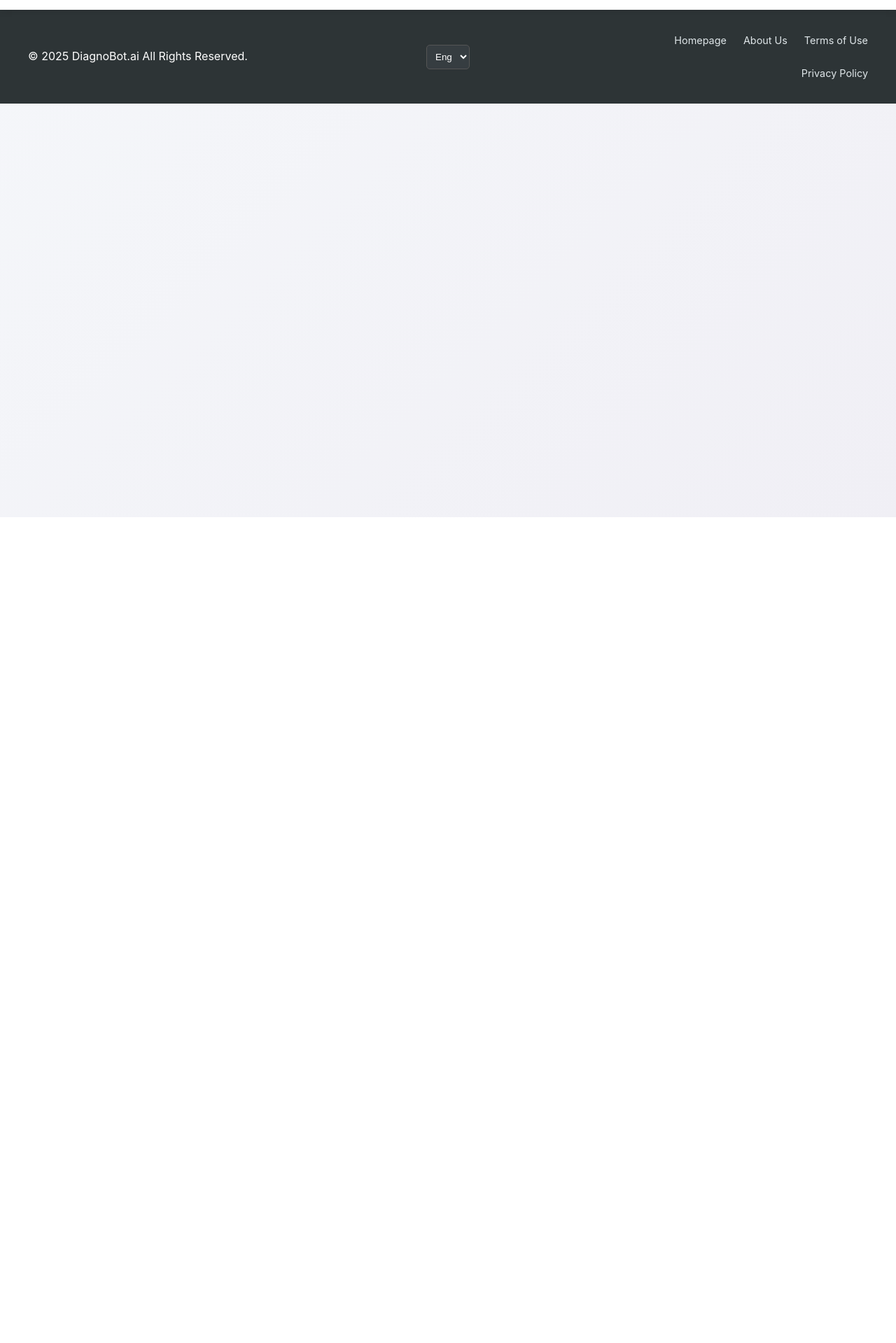
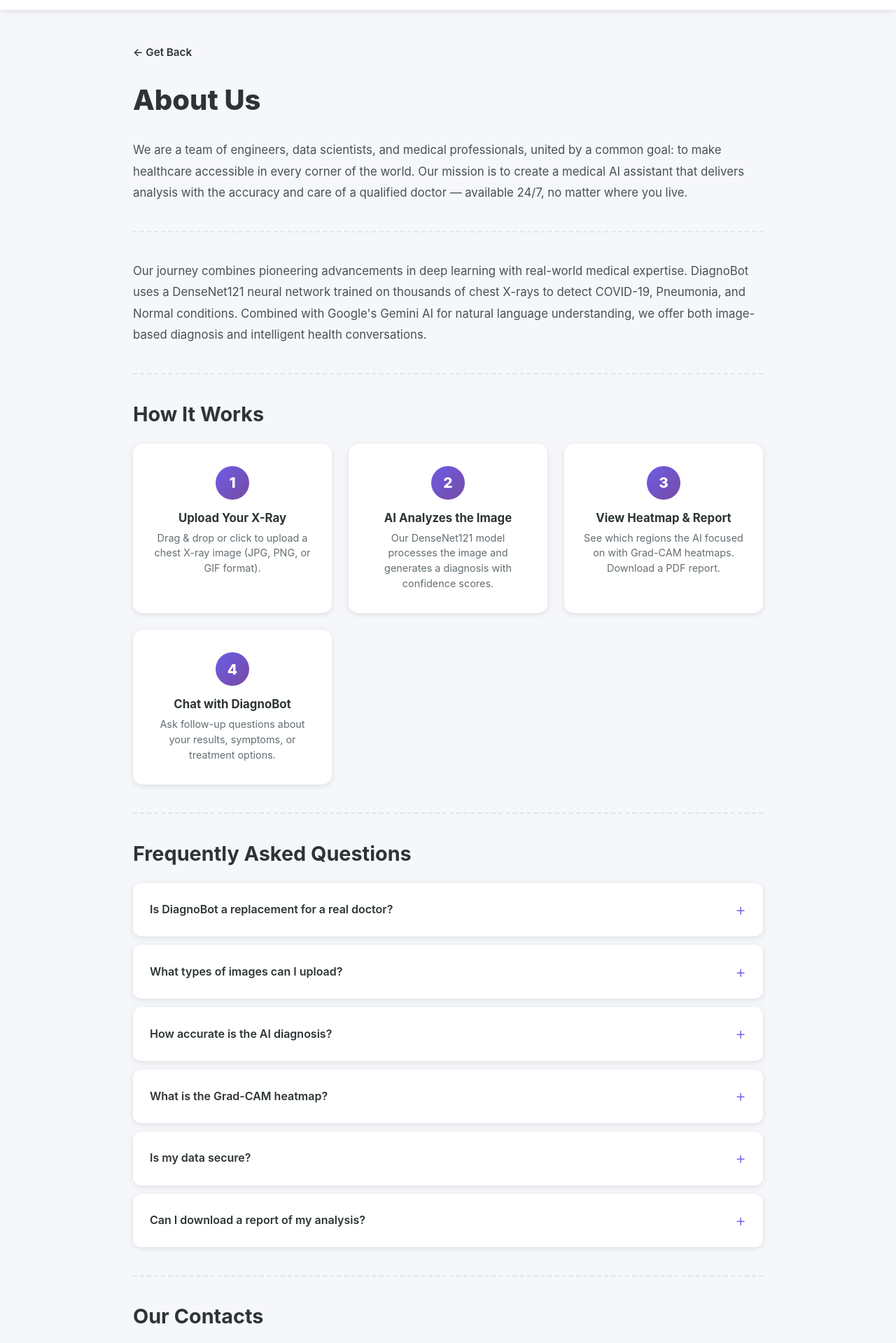
Before and after one commit to PothireddyAkhilKumarReddy/AI-Powered-Diagnosis-Assistant-for-Medical-Imaging, a Vue app in the folder frontend/: page /about in a window 1280 px wide. Shown: the part 61-1980 px from the top of the page at 70% size. Before the commit the page ends 800 px from the top, so only its background shows below. Built offline with nearby package versions, Linux system fonts and the light colour scheme.

Commit message:
feat: add About Us page with How It Works, FAQ, contact info; update footer navigation

```diff
--- a/frontend/src/components/Footer.vue
+++ b/frontend/src/components/Footer.vue
@@ -2,7 +2,7 @@
   <footer class="footer">
     <div class="footer-content">
       <div class="footer-left">
-        © 2025 DiagnoBot.ai All Rights Reserved.
+        © 2026 DiagnoBot.ai All Rights Reserved.
       </div>
       <div class="footer-center">
         <select class="language-selector" title="Select language">
@@ -12,10 +12,11 @@
         </select>
       </div>
       <div class="footer-right">
-        <a href="#" class="footer-link">Homepage</a>
-        <a href="#" class="footer-link">About Us</a>
-        <a href="#" class="footer-link">Terms of Use</a>
-        <a href="#" class="footer-link">Privacy Policy</a>
+        <router-link to="/" class="footer-link">Homepage</router-link>
+        <router-link to="/about" class="footer-link">About Us</router-link>
+        <router-link to="/pricing" class="footer-link">Pricing</router-link>
+        <router-link to="/about" class="footer-link">Terms of Use</router-link>
+        <router-link to="/about" class="footer-link">Privacy Policy</router-link>
       </div>
     </div>
   </footer>
@@ -47,6 +48,7 @@ export default {
 .footer-left {
   flex: 1;
   min-width: 200px;
+  font-size: 0.9rem;
 }
 
 .footer-center {
@@ -80,7 +82,7 @@ export default {
 }
 
 .footer-link:hover {
-  color: #6c5ce7;
+  color: #a29bfe;
 }
 
 @media (max-width: 768px) {
--- /dev/null
+++ b/frontend/src/pages/AboutPage.vue
@@ -0,0 +1,331 @@
+<template>
+  <div class="about-container">
+    <div class="about-content">
+      <router-link to="/" class="back-link">← Get Back</router-link>
+
+      <h1 class="about-title">About Us</h1>
+
+      <div class="about-section">
+        <p class="about-text">
+          We are a team of engineers, data scientists, and medical professionals, united by a common goal:
+          to make healthcare accessible in every corner of the world. Our mission is to create a medical AI
+          assistant that delivers analysis with the accuracy and care of a qualified doctor — available 24/7,
+          no matter where you live.
+        </p>
+      </div>
+
+      <div class="divider"></div>
+
+      <div class="about-section">
+        <p class="about-text">
+          Our journey combines pioneering advancements in deep learning with real-world medical expertise.
+          DiagnoBot uses a DenseNet121 neural network trained on thousands of chest X-rays to detect
+          COVID-19, Pneumonia, and Normal conditions. Combined with Google's Gemini AI for natural language
+          understanding, we offer both image-based diagnosis and intelligent health conversations.
+        </p>
+      </div>
+
+      <div class="divider"></div>
+
+      <!-- How It Works -->
+      <h2 class="section-title">How It Works</h2>
+      <div class="steps-grid">
+        <div class="step-card">
+          <div class="step-number">1</div>
+          <h3>Upload Your X-Ray</h3>
+          <p>Drag & drop or click to upload a chest X-ray image (JPG, PNG, or GIF format).</p>
+        </div>
+        <div class="step-card">
+          <div class="step-number">2</div>
+          <h3>AI Analyzes the Image</h3>
+          <p>Our DenseNet121 model processes the image and generates a diagnosis with confidence scores.</p>
+        </div>
+        <div class="step-card">
+          <div class="step-number">3</div>
+          <h3>View Heatmap & Report</h3>
+          <p>See which regions the AI focused on with Grad-CAM heatmaps. Download a PDF report.</p>
+        </div>
+        <div class="step-card">
+          <div class="step-number">4</div>
+          <h3>Chat with DiagnoBot</h3>
+          <p>Ask follow-up questions about your results, symptoms, or treatment options.</p>
+        </div>
+      </div>
+
+      <div class="divider"></div>
+
+      <!-- FAQ -->
+      <h2 class="section-title">Frequently Asked Questions</h2>
+      <div class="faq-list">
+        <div v-for="(faq, index) in faqs" :key="index" class="faq-item" @click="toggleFaq(index)">
+          <div class="faq-question">
+            <span>{{ faq.question }}</span>
+            <span class="faq-icon">{{ openFaq === index ? '−' : '+' }}</span>
+          </div>
+          <transition name="faq-slide">
+            <div class="faq-answer" v-if="openFaq === index">
+              <p>{{ faq.answer }}</p>
+            </div>
+          </transition>
+        </div>
+      </div>
+
+      <div class="divider"></div>
+
+      <!-- Contact -->
+      <h2 class="section-title">Our Contacts</h2>
+      <div class="contact-info">
+        <p><strong>DiagnoBot AI</strong></p>
+        <p>📧 support@diagnobot.ai</p>
+        <p>🌐 diagnobot.ai</p>
+        <p class="contact-note">Academic Research Project — Chest X-Ray Classification using Deep Learning</p>
+      </div>
+    </div>
+  </div>
+</template>
+
+<script>
+import { ref } from 'vue'
+
+export default {
+  name: 'AboutPage',
+  setup() {
+    const openFaq = ref(null)
+
+    const faqs = [
+      {
+        question: 'Is DiagnoBot a replacement for a real doctor?',
+        answer: 'No. DiagnoBot is an AI-assisted analysis tool for informational purposes only. Always consult a qualified healthcare provider for medical diagnosis and treatment.'
+      },
+      {
+        question: 'What types of images can I upload?',
+        answer: 'DiagnoBot is trained on chest X-ray images and can classify them as COVID-19, Pneumonia, or Normal. For best results, upload standard frontal chest X-rays in JPG or PNG format.'
+      },
+      {
+        question: 'How accurate is the AI diagnosis?',
+        answer: 'Our DenseNet121 model achieves high accuracy on the COVID-19 Radiography Dataset. However, AI predictions should always be verified by a medical professional. Confidence scores are provided with every prediction.'
+      },
+      {
+        question: 'What is the Grad-CAM heatmap?',
+        answer: 'Grad-CAM (Gradient-weighted Class Activation Mapping) is a visualization technique that highlights which regions of the X-ray the AI focused on when making its prediction. This helps interpret and validate AI decisions.'
+      },
+      {
+        question: 'Is my data secure?',
+        answer: 'Uploaded images are processed in real-time and immediately deleted after analysis. We do not store any medical images on our servers. Chat conversations are not saved on the server either.'
+      },
+      {
+        question: 'Can I download a report of my analysis?',
+        answer: 'Yes! After each analysis, you can download a structured PDF report containing the prediction, confidence breakdown, and disclaimer — all ready to share with your healthcare provider.'
+      }
+    ]
+
+    const toggleFaq = (index) => {
+      openFaq.value = openFaq.value === index ? null : index
+    }
+
+    return { faqs, openFaq, toggleFaq }
+  }
+}
+</script>
+
+<style scoped>
+.about-container {
+  flex: 1;
+  min-height: calc(100vh - 100px);
+  background: var(--bg-secondary, #f5f7fa);
+  padding: 3rem 2rem;
+  transition: background 0.3s ease;
+}
+
+.about-content {
+  max-width: 900px;
+  margin: 0 auto;
+}
+
+.back-link {
+  display: inline-block;
+  margin-bottom: 2rem;
+  color: var(--text-color, #2d3436);
+  text-decoration: none;
+  font-weight: 600;
+  font-size: 0.95rem;
+  transition: color 0.3s ease;
+}
+
+.back-link:hover {
+  color: var(--primary-color, #6c5ce7);
+}
+
+.about-title {
+  font-size: 2.5rem;
+  font-weight: 800;
+  color: var(--text-color, #2d3436);
+  margin-bottom: 2rem;
+}
+
+.section-title {
+  font-size: 1.8rem;
+  font-weight: 700;
+  color: var(--text-color, #2d3436);
+  margin-bottom: 1.5rem;
+}
+
+.about-section {
+  margin-bottom: 1.5rem;
+}
+
+.about-text {
+  font-size: 1.05rem;
+  line-height: 1.8;
+  color: var(--text-color, #2d3436);
+  opacity: 0.85;
+}
+
+.divider {
+  border: none;
+  border-top: 2px dashed var(--gray, #dfe6e9);
+  margin: 2.5rem 0;
+}
+
+/* How It Works Steps */
+.steps-grid {
+  display: grid;
+  grid-template-columns: repeat(auto-fit, minmax(220px, 1fr));
+  gap: 1.5rem;
+  margin-bottom: 1rem;
+}
+
+.step-card {
+  background: var(--card-bg, white);
+  border-radius: 14px;
+  padding: 2rem 1.5rem;
+  box-shadow: var(--shadow-sm);
+  transition: all 0.3s ease;
+  text-align: center;
+}
+
+.step-card:hover {
+  transform: translateY(-6px);
+  box-shadow: var(--shadow-md);
+}
+
+.step-number {
+  width: 48px;
+  height: 48px;
+  background: linear-gradient(135deg, var(--primary-color, #6c5ce7), var(--primary-dark, #764ba2));
+  color: white;
+  border-radius: 50%;
+  display: flex;
+  align-items: center;
+  justify-content: center;
+  font-size: 1.3rem;
+  font-weight: 800;
+  margin: 0 auto 1rem;
+}
+
+.step-card h3 {
+  font-size: 1.05rem;
+  font-weight: 700;
+  color: var(--text-color, #2d3436);
+  margin-bottom: 0.5rem;
+}
+
+.step-card p {
+  font-size: 0.9rem;
+  color: #636e72;
+  line-height: 1.5;
+}
+
+/* FAQ */
+.faq-list {
+  display: flex;
+  flex-direction: column;
+  gap: 0.75rem;
+}
+
+.faq-item {
+  background: var(--card-bg, white);
+  border-radius: 12px;
+  box-shadow: var(--shadow-sm);
+  overflow: hidden;
+  cursor: pointer;
+  transition: all 0.3s ease;
+}
+
+.faq-item:hover {
+  box-shadow: var(--shadow-md);
+}
+
+.faq-question {
+  display: flex;
+  justify-content: space-between;
+  align-items: center;
+  padding: 1.2rem 1.5rem;
+  font-weight: 600;
+  font-size: 1rem;
+  color: var(--text-color, #2d3436);
+}
+
+.faq-icon {
+  font-size: 1.5rem;
+  font-weight: 300;
+  color: var(--primary-color, #6c5ce7);
+  flex-shrink: 0;
+  margin-left: 1rem;
+}
+
+.faq-answer {
+  padding: 0 1.5rem 1.2rem;
+}
+
+.faq-answer p {
+  color: #636e72;
+  line-height: 1.7;
+  font-size: 0.95rem;
+}
+
+.faq-slide-enter-active,
+.faq-slide-leave-active {
+  transition: all 0.3s ease;
+  max-height: 200px;
+}
+
+.faq-slide-enter-from,
+.faq-slide-leave-to {
+  opacity: 0;
+  max-height: 0;
+  padding-bottom: 0;
+}
+
+/* Contact */
+.contact-info {
+  background: var(--card-bg, white);
+  border-radius: 14px;
+  padding: 2rem;
+  box-shadow: var(--shadow-sm);
+}
+
+.contact-info p {
+  color: var(--text-color, #2d3436);
+  font-size: 1rem;
+  line-height: 1.8;
+  margin: 0;
+}
+
+.contact-note {
+  margin-top: 1rem !important;
+  font-size: 0.85rem !important;
+  color: #636e72 !important;
+  font-style: italic;
+}
+
+@media (max-width: 768px) {
+  .about-title {
+    font-size: 1.8rem;
+  }
+
+  .steps-grid {
+    grid-template-columns: 1fr 1fr;
+  }
+}
+</style>
--- a/frontend/src/router/index.js
+++ b/frontend/src/router/index.js
@@ -4,6 +4,7 @@ import LoginPage from '../pages/LoginPage.vue'
 import SignupPage from '../pages/SignupPage.vue'
 import DashboardPage from '../pages/DashboardPage.vue'
 import PricingPage from '../pages/PricingPage.vue'
+import AboutPage from '../pages/AboutPage.vue'
 
 const routes = [
   {
@@ -35,6 +36,12 @@ const routes = [
     name: 'Pricing',
     component: PricingPage,
     meta: { requiresAuth: false }
+  },
+  {
+    path: '/about',
+    name: 'About',
+    component: AboutPage,
+    meta: { requiresAuth: false }
   }
 ]
 
```
